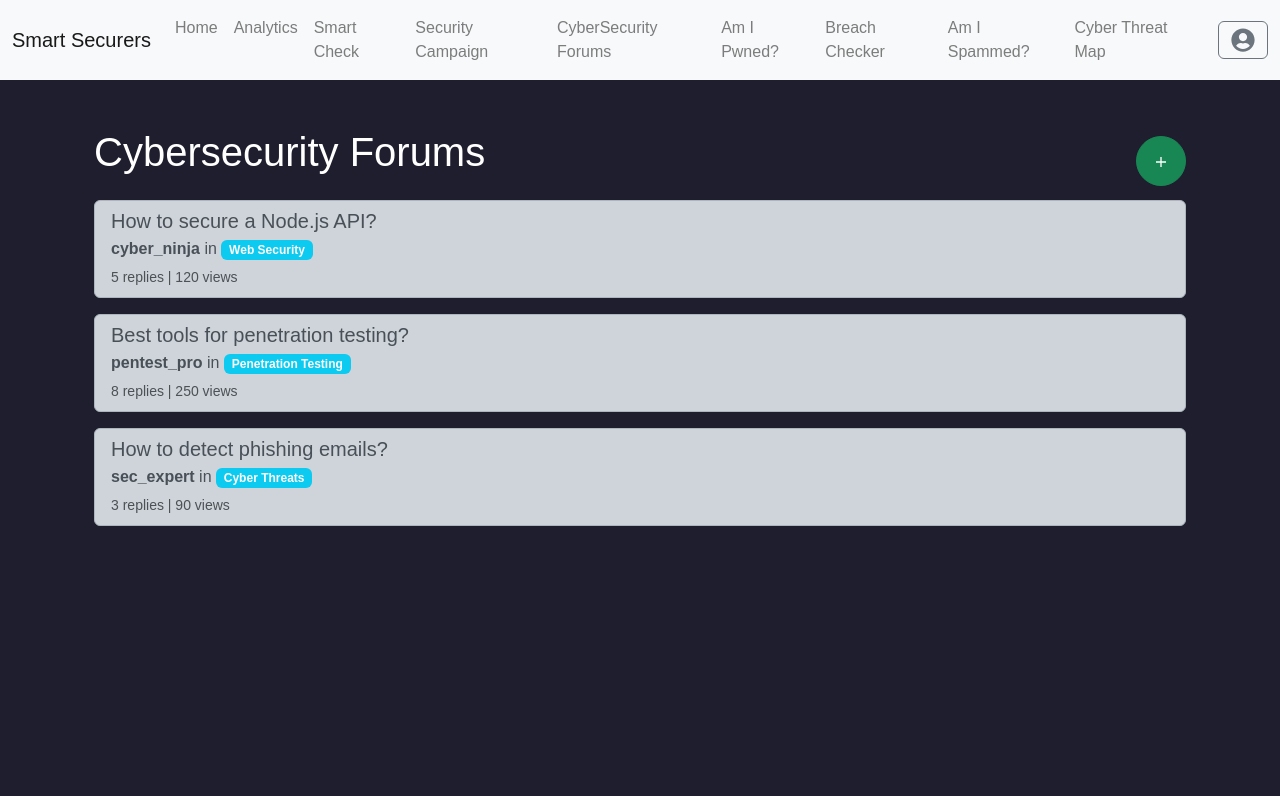
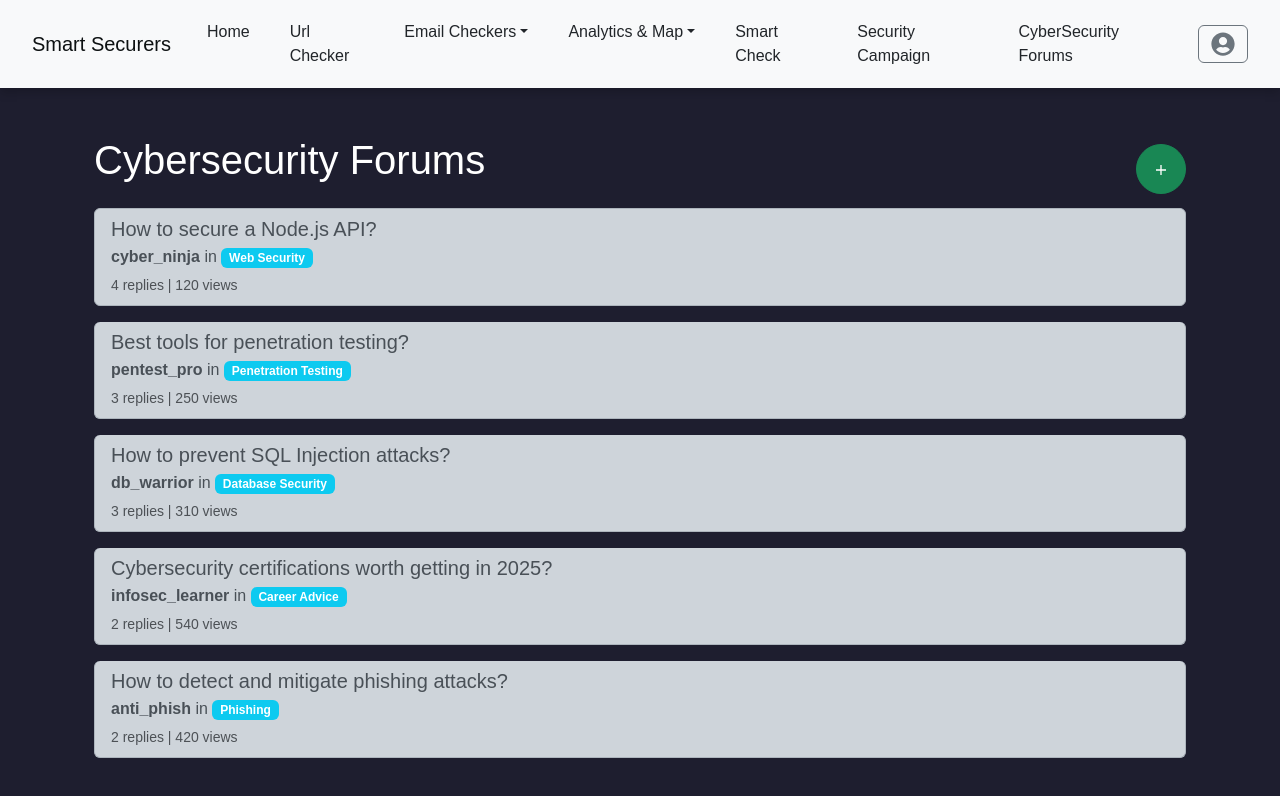
Before and after one commit to ZaraFatima123/Cyber_teamz_work, a React (Create React App) app: page /forums in a window 1280 px wide. Shown: the top 796 px of the page. Built offline with nearby package versions, Linux system fonts and the light colour scheme.

Commit message:
updated ui

```diff
--- a/src/components/Dash.css
+++ b/src/components/Dash.css
@@ -1,76 +1,180 @@
-/* Custom Styles */
-.dash-card {
-    border-radius: 15px;
-    background: linear-gradient(145deg, #ffffff, #f0f0f0);
-    border: none;
+/* Base Styling */
+body {
+  font-family: 'Segoe UI', Tahoma, Geneva, Verdana, sans-serif;
+  background-color: #f4f6f9;
+  color: #2c3e50;
 }
 
+/* Card Styling */
+.dash-card {
+  border-radius: 20px;
+  background: linear-gradient(145deg, #ffffff, #e0e6ef);
+  border: none;
+  box-shadow: 0 6px 12px rgba(0, 0, 0, 0.1);
+  padding: 30px;
+  transition: all 0.3s ease;
+}
+
+.dash-card:hover {
+  transform: translateY(-10px);
+  box-shadow: 0 12px 24px rgba(0, 0, 0, 0.15);
+}
+
+/* Header Styling */
 .dash-title {
+  font-size: 2.8rem;
+  font-weight: bold;
+  color: #1a2a3a;
+  text-transform: uppercase;
+  margin-bottom: 15px;
+}
+
+.dash-subtitle {
+  font-size: 1.2rem;
+  color: #7f8c8d;
+  margin-bottom: 30px;
+  font-weight: 500;
+}
+
+/* Form Styling */
+.dash-label {
+  font-weight: 600;
+  color: #34495e;
+  font-size: 1.1rem;
+}
+
+.dash-input {
+  border-radius: 12px;
+  border: 2px solid #dfe6e9;
+  padding: 12px 20px;
+  font-size: 1rem;
+  transition: all 0.3s ease;
+  margin-bottom: 20px;
+}
+
+.dash-input:focus {
+  border-color: #3498db;
+  outline: none;
+  box-shadow: 0 0 5px rgba(52, 152, 219, 0.3);
+}
+
+/* Button Styling */
+.dash-button {
+  border-radius: 12px;
+  padding: 12px 35px;
+  font-weight: 600;
+  background-color: #3498db;
+  border: none;
+  color: white;
+  transition: background-color 0.3s ease, transform 0.2s ease;
+  font-size: 1.1rem;
+}
+
+.dash-button:hover {
+  background-color: #2980b9;
+  transform: scale(1.05);
+}
+
+.dash-button:disabled {
+  background-color: #7f8c8d;
+  cursor: not-allowed;
+}
+
+/* Alerts */
+.dash-alert {
+  border-radius: 12px;
+  margin-top: 20px;
+  padding: 15px;
+  font-size: 1.1rem;
+}
+
+/* Report Section */
+.dash-report-card {
+  background-color: #ffffff;
+  border-radius: 20px;
+  padding: 30px;
+  box-shadow: 0 6px 12px rgba(0, 0, 0, 0.1);
+}
+
+.dash-report-title {
+  font-size: 1.8rem;
+  font-weight: bold;
+  color: #1a2a3a;
+  margin-bottom: 20px;
+  text-align: center;
+}
+
+.metric-card {
+  background-color: #ecf0f1;
+  border-radius: 12px;
+  padding: 20px;
+  box-shadow: 0 4px 8px rgba(0, 0, 0, 0.1);
+  margin-bottom: 15px;
+  transition: all 0.3s ease;
+}
+
+.metric-card:hover {
+  background-color: #dfe6e9;
+  transform: translateY(-5px);
+}
+
+.metric-card h5 {
+  font-size: 1.2rem;
+  font-weight: 600;
+  color: #7f8c8d;
+}
+
+.metric-card h3 {
   font-size: 2.5rem;
   font-weight: bold;
   color: #2c3e50;
 }
 
-  .dash-subtitle {
-    font-size: 1.1rem;
-    color: #7f8c8d;
-  }
-
-  .dash-label {
-    font-weight: 600;
-    color: #34495e;
-  }
-
-  .dash-input {
-    border-radius: 10px;
-    border: 2px solid #dfe6e9;
-    padding: 10px;
-    transition: border-color 0.3s ease;
-  }
-
-  .dash-input:focus {
-    border-color: #3498db;
-    box-shadow: none;
-  }
-
-  .dash-button {
-    border-radius: 10px;
-    padding: 10px 30px;
-    font-weight: 600;
-    background-color: #3498db;
-    border: none;
-    transition: background-color 0.3s ease;
-  }
-
-  .dash-button:hover {
-    background-color: #2980b9;
-  }
-
-  .dash-alert {
+/* Progress Bar Styling */
+.progress-bar-custom {
+  height: 20px;
   border-radius: 10px;
 }
 
-  .dash-report-card {
-    border-radius: 15px;
-    background: #ffffff;
-    box-shadow: 0 4px 8px rgba(0, 0, 0, 0.1);
-  }
-
-  .dash-report-title {
-    font-size: 1.5rem;
-    font-weight: bold;
-    color: #2c3e50;
+.progress-bar-custom .progress-bar {
+  transition: width 0.5s ease-in-out;
 }
 
 .dash-table {
-    border-radius: 10px;
+  width: 100%;
+  border-radius: 12px;
   overflow: hidden;
 }
 
 .dash-table td {
-    padding: 12px;
+  padding: 15px;
 }
 
 .dash-table tr:hover {
   background-color: #f8f9fa;
 }
+
+/* Spinner Styling */
+.spinner-border {
+  color: #3498db;
+}
+
+/* Responsive Design */
+@media (max-width: 768px) {
+  .dash-title {
+    font-size: 2.2rem;
+  }
+
+  .dash-subtitle {
+    font-size: 1rem;
+  }
+
+  .dash-button {
+    font-size: 1rem;
+    padding: 10px 25px;
+  }
+
+  .metric-card {
+    margin-bottom: 20px;
+  }
+}
--- a/src/components/ForumCard.jsx
+++ b/src/components/ForumCard.jsx
@@ -1,16 +1,15 @@
-import React from "react";
-import { Link } from "react-router-dom";
+import React, { useState } from "react";
+import Replies from "./Replies";
 
 function ForumCard({ forum }) {
+  const [showModal, setShowModal] = useState(false);
+
   return (
-    <Link
-      to={`/forums/${forum.id}`}
-      state={forum}
-      style={{ textDecoration: "none" }}
-    >
+    <>
       <div
-        key={forum.id}
+        onClick={() => setShowModal(true)}
         className="list-group-item list-group-item-dark mb-3 rounded"
+        style={{ cursor: "pointer" }}
       >
         <h5 className="mb-1">{forum.title}</h5>
         <p className="mb-1">
@@ -18,10 +17,17 @@ function ForumCard({ forum }) {
           <span className="badge bg-info">{forum.category}</span>
         </p>
         <small className="text-muted">
-          {forum.replies} replies | {forum.views} views
+          {forum.replies.length} replies | {forum.views} views
         </small>
       </div>
-    </Link>
+
+      {/* Replies Modal */}
+      <Replies
+        forum={forum}
+        show={showModal}
+        onHide={() => setShowModal(false)}
+      />
+    </>
   );
 }
 
--- a/src/components/Forums.jsx
+++ b/src/components/Forums.jsx
@@ -1,7 +1,9 @@
 import React, { useState } from "react";
 import ForumCard from "./ForumCard";
+import Replies from "./Replies";
 import { IoMdAdd } from "react-icons/io";
 import CreateForumModal from "./CreateForumModal";
+
 const dummyData = [
   {
     id: 1,
@@ -10,7 +12,32 @@ const dummyData = [
     author: "cyber_ninja",
     body: "I'm building an API with Node.js and Express. What are the best practices for securing it against common vulnerabilities?",
     createdAt: "2025-02-06T10:30:00Z",
-    replies: 5,
+    replies: [
+      {
+        id: 1,
+        author: "dev_master",
+        body: "Use HTTPS and secure headers.",
+        createdAt: "2025-02-06T12:00:00Z",
+      },
+      {
+        id: 2,
+        author: "cyber_expert",
+        body: "Implement rate limiting and input validation.",
+        createdAt: "2025-02-06T13:30:00Z",
+      },
+      {
+        id: 3,
+        author: "api_guard",
+        body: "Use JWT for authentication.",
+        createdAt: "2025-02-06T14:15:00Z",
+      },
+      {
+        id: 4,
+        author: "firewall_warrior",
+        body: "Set up a Web Application Firewall (WAF).",
+        createdAt: "2025-02-06T15:00:00Z",
+      },
+    ],
     views: 120,
   },
   {
@@ -20,28 +47,121 @@ const dummyData = [
     author: "pentest_pro",
     body: "What are the most effective tools for penetration testing in 2025? I'm looking for something versatile for both web and network security.",
     createdAt: "2025-02-05T14:45:00Z",
-    replies: 8,
+    replies: [
+      {
+        id: 5,
+        author: "security_guru",
+        body: "Try Burp Suite and Nmap.",
+        createdAt: "2025-02-05T16:00:00Z",
+      },
+      {
+        id: 6,
+        author: "whitehat_x",
+        body: "Metasploit is a must-have!",
+        createdAt: "2025-02-05T16:45:00Z",
+      },
+      {
+        id: 7,
+        author: "infosec_hunter",
+        body: "Wireshark is great for network analysis.",
+        createdAt: "2025-02-05T17:30:00Z",
+      },
+    ],
     views: 250,
   },
   {
     id: 3,
-    title: "How to detect phishing emails?",
-    category: "Cyber Threats",
-    author: "sec_expert",
-    body: "Many of my colleagues fall for phishing scams. What are some reliable ways to detect phishing emails before clicking on malicious links?",
-    createdAt: "2025-02-04T18:15:00Z",
-    replies: 3,
-    views: 90,
+    title: "How to prevent SQL Injection attacks?",
+    category: "Database Security",
+    author: "db_warrior",
+    body: "What are the best methods to prevent SQL Injection in modern web applications?",
+    createdAt: "2025-02-04T18:00:00Z",
+    replies: [
+      {
+        id: 8,
+        author: "query_pro",
+        body: "Always use prepared statements and parameterized queries.",
+        createdAt: "2025-02-04T19:30:00Z",
+      },
+      {
+        id: 9,
+        author: "data_guard",
+        body: "Sanitize user inputs before using them.",
+        createdAt: "2025-02-04T20:10:00Z",
+      },
+      {
+        id: 10,
+        author: "security_dev",
+        body: "Use ORM tools to prevent direct SQL execution.",
+        createdAt: "2025-02-04T21:00:00Z",
+      },
+    ],
+    views: 310,
+  },
+  {
+    id: 4,
+    title: "Cybersecurity certifications worth getting in 2025?",
+    category: "Career Advice",
+    author: "infosec_learner",
+    body: "Which cybersecurity certifications will be most valuable in 2025?",
+    createdAt: "2025-02-03T09:15:00Z",
+    replies: [
+      {
+        id: 11,
+        author: "certified_hacker",
+        body: "Consider OSCP, CISSP, and CEH.",
+        createdAt: "2025-02-03T11:45:00Z",
+      },
+      {
+        id: 12,
+        author: "security_guru",
+        body: "CISM and CISA are great for management roles.",
+        createdAt: "2025-02-03T12:30:00Z",
+      },
+    ],
+    views: 540,
+  },
+  {
+    id: 5,
+    title: "How to detect and mitigate phishing attacks?",
+    category: "Phishing",
+    author: "anti_phish",
+    body: "What are the best ways to identify phishing emails and protect users from them?",
+    createdAt: "2025-02-02T21:30:00Z",
+    replies: [
+      {
+        id: 13,
+        author: "security_expert",
+        body: "Look for suspicious URLs and educate users about email spoofing.",
+        createdAt: "2025-02-02T23:00:00Z",
+      },
+      {
+        id: 14,
+        author: "cyber_defense",
+        body: "Implement SPF, DKIM, and DMARC for email authentication.",
+        createdAt: "2025-02-02T23:45:00Z",
+      },
+    ],
+    views: 420,
   },
 ];
+
 function Forums() {
   const [forums, setForums] = useState(dummyData);
+  const [selectedForum, setSelectedForum] = useState(null);
+  const [showReplies, setShowReplies] = useState(false);
+
+  const handleShowReplies = (forum) => {
+    setSelectedForum(forum);
+    setShowReplies(true);
+  };
+
   return (
     <div className="container mt-5">
       <div className="d-flex justify-content-between">
         <h1 className="mb-4 text-white">Cybersecurity Forums</h1>
         <button
-          className="btn btn-success my-2 rounded-circle "
+          className="btn btn-success my-2 rounded-circle"
           style={{ height: 50, width: 50 }}
           data-bs-toggle="modal"
           data-bs-target="#forumModal"
@@ -51,10 +171,23 @@ function Forums() {
       </div>
       <div className="list-group">
         {forums.map((item) => (
-          <ForumCard forum={item} />
+          <ForumCard
+            key={item.id}
+            forum={item}
+            onShowReplies={handleShowReplies}
+          />
         ))}
       </div>
       <CreateForumModal forums={forums} setForums={setForums} />
+
+      {/* Replies Modal */}
+      {selectedForum && (
+        <Replies
+          forum={selectedForum}
+          show={showReplies}
+          onHide={() => setShowReplies(false)}
+        />
+      )}
     </div>
   );
 }
--- a/src/components/Naa.jsx
+++ b/src/components/Naa.jsx
@@ -1,6 +1,7 @@
 import React, { useEffect, useState } from "react";
 import { Link } from "react-router-dom";
 import { FaUserCircle } from "react-icons/fa";
+import "./Navbar.css";
 
 const Naa = () => {
   const [darkMode, setDarkMode] = useState(false);
@@ -19,7 +20,8 @@ const Naa = () => {
             {
               pageLanguage: "en",
               includedLanguages: "en,es,fr,de,it,hi,ta,ar,ur",
-              layout: window.google.translate.TranslateElement.InlineLayout.SIMPLE,
+              layout:
+                window.google.translate.TranslateElement.InlineLayout.SIMPLE,
             },
             "google_translate_element"
           );
@@ -31,16 +33,23 @@ const Naa = () => {
     if (!document.getElementById(scriptId)) {
       const script = document.createElement("script");
       script.id = scriptId;
-      script.src = "https://translate.google.com/translate_a/element.js?cb=googleTranslateElementInit";
+      script.src =
+        "https://translate.google.com/translate_a/element.js?cb=googleTranslateElementInit";
       script.async = true;
       document.body.appendChild(script);
     }
   }, []);
 
   return (
-    <nav className={`navbar navbar-expand-lg ${darkMode ? "navbar-dark bg-dark" : "navbar-light bg-light"}`}>
+    <nav
+      className={`navbar navbar-expand-lg ${
+        darkMode ? "navbar-dark bg-dark" : "navbar-light bg-light"
+      }`}
+    >
       <div className="container-fluid">
-        <Link className="navbar-brand" to="/">Smart Securers</Link>
+        <Link className="navbar-brand" to="/">
+          Smart Securers
+        </Link>
         <button
           className="navbar-toggler"
           type="button"
@@ -55,34 +64,125 @@ const Naa = () => {
 
         <div className="collapse navbar-collapse" id="navbarNav">
           <ul className="navbar-nav ms-auto">
-            <li className="nav-item"><Link className="nav-link" to="/">Home</Link></li>
-            <li className="nav-item"><Link className="nav-link" to="/analytics">Analytics</Link></li>
-            <li className="nav-item"><Link className="nav-link" to="/smartcheck">Smart Check</Link></li>
-            <li className="nav-item"><Link className="nav-link" to="/security-campaign">Security Campaign</Link></li>
-             <li className="nav-item"><Link className="nav-link" to="/forums">CyberSecurity Forums</Link></li>
-            <li className="nav-item"><Link className="nav-link" to="/am-i-pawned">Am I Pwned?</Link></li>
-            <li className="nav-item"><Link className="nav-link" to="/breach">Breach Checker</Link></li>
-            <li className="nav-item"><Link className="nav-link" to="/spam">Am I Spammed?</Link></li>
-            <li className="nav-item"><Link className="nav-link" to="/cyber">Cyber Threat Map</Link></li>
+            <li className="nav-item">
+              <Link className="nav-link" to="/">
+                Home
+              </Link>
+            </li>
+            <li className="nav-item">
+              <Link className="nav-link" to="/url-checker">
+                Url Checker
+              </Link>
+            </li>
+
+            <li className="nav-item dropdown">
+              <Link
+                className="nav-link dropdown-toggle"
+                to="/"
+                id="urlCheckersDropdown"
+                role="button"
+                data-bs-toggle="dropdown"
+                aria-expanded="false"
+              >
+                Email Checkers
+              </Link>
+              <ul
+                className="dropdown-menu"
+                aria-labelledby="urlCheckersDropdown"
+              >
+                <li>
+                  <Link className="dropdown-item" to="/breach">
+                    Breach Checker
+                  </Link>
+                </li>
+                <li>
+                  <Link className="dropdown-item" to="/spam">
+                    Am I Spammed?
+                  </Link>
+                </li>
+              </ul>
+            </li>
+
+            {/* Dropdown for Analytics & Map */}
+            <li className="nav-item dropdown">
+              <Link
+                className="nav-link dropdown-toggle"
+                to="/"
+                id="analyticsDropdown"
+                role="button"
+                data-bs-toggle="dropdown"
+                aria-expanded="false"
+              >
+                Analytics & Map
+              </Link>
+              <ul className="dropdown-menu" aria-labelledby="analyticsDropdown">
+                <li>
+                  <Link className="dropdown-item" to="/analytics">
+                    Analytics
+                  </Link>
+                </li>
+                <li>
+                  <Link className="dropdown-item" to="/cyber">
+                    Cyber Threat Map
+                  </Link>
+                </li>
+              </ul>
+            </li>
+
+            <li className="nav-item">
+              <Link className="nav-link" to="/smartcheck">
+                Smart Check
+              </Link>
+            </li>
+            <li className="nav-item">
+              <Link className="nav-link" to="/security-campaign">
+                Security Campaign
+              </Link>
+            </li>
+            <li className="nav-item">
+              <Link className="nav-link" to="/forums">
+                CyberSecurity Forums
+              </Link>
+            </li>
           </ul>
 
           {/* User Settings Button */}
-          <button className="btn btn-outline-secondary ms-3" data-bs-toggle="modal" data-bs-target="#settingsModal">
+          <button
+            className="btn btn-outline-secondary ms-3"
+            data-bs-toggle="modal"
+            data-bs-target="#settingsModal"
+          >
             <FaUserCircle size={24} />
           </button>
         </div>
       </div>
 
       {/* Settings Modal */}
-      <div className="modal fade" id="settingsModal" tabIndex="-1" aria-labelledby="settingsModalLabel" aria-hidden="true">
+      <div
+        className="modal fade"
+        id="settingsModal"
+        tabIndex="-1"
+        aria-labelledby="settingsModalLabel"
+        aria-hidden="true"
+      >
         <div className="modal-dialog">
-          <div className={`modal-content p-3 ${darkMode ? "bg-dark text-white" : "bg-light text-dark"}`}>
+          <div
+            className={`modal-content p-3 ${
+              darkMode ? "bg-dark text-white" : "bg-light text-dark"
+            }`}
+          >
             <div className="modal-header">
-              <h5 className="modal-title" id="settingsModalLabel">Settings</h5>
-              <button type="button" className="btn-close" data-bs-dismiss="modal" aria-label="Close"></button>
+              <h5 className="modal-title" id="settingsModalLabel">
+                Settings
+              </h5>
+              <button
+                type="button"
+                className="btn-close"
+                data-bs-dismiss="modal"
+                aria-label="Close"
+              ></button>
             </div>
             <div className="modal-body d-flex flex-column gap-3">
-
               {/* Dark Mode Toggle */}
               <div className="form-check form-switch">
                 <input
@@ -102,17 +202,6 @@ const Naa = () => {
                 <h6>Language Preferences</h6>
                 <div id="google_translate_element"></div>
               </div>
-
-              {/* Account Dropdown */}
-              <div className="dropdown">
-                <button className="btn btn-outline-secondary dropdown-toggle" type="button" id="accountDropdown" data-bs-toggle="dropdown">
-                  Account Options
-                </button>
-                <ul className="dropdown-menu dropdown-menu-end" aria-labelledby="accountDropdown">
-                  <li><Link className="dropdown-item" to="/login">Login</Link></li>
-                  <li><button className="dropdown-item" data-bs-dismiss="modal">Close</button></li>
-                </ul>
-              </div>
             </div>
           </div>
         </div>
--- a/src/components/Navbar.css
+++ b/src/components/Navbar.css
@@ -1,73 +1,63 @@
-/* Navbar Base Styles */
+
 .navbar {
     padding: 10px 20px;
     box-shadow: 0px 4px 10px rgba(0, 0, 0, 0.2);
 }
-
-/* Light Mode Navbar */
 .navbar-light {
     background-color: #f8f9fa !important;
 }
 
-/* Dark Mode Navbar */
 .navbar-dark {
     background-color: #121212 !important;
 }
 
-/* Website Name (Navbar Brand) */
 .navbar-light .navbar-brand {
-    color: #0d1112 !important; /* Dark color in light mode */
+    color: #0d1112 !important;
 }
 
 .navbar-dark .navbar-brand {
-    color: #ffffff !important; /* White color in dark mode */
+    color: #ffffff !important;
 }
 
-/* Navbar Items */
 .navbar-nav {
-    margin-left: auto; /* Pushes nav buttons to the right */
+    margin-left: auto;
 }
 
-/* Light Mode Navbar Links */
 .navbar-light .navbar-nav .nav-link {
     padding: 10px 20px;
-    border-radius: 20px; /* Curvy rectangle */
+    border-radius: 20px;
     transition: background-color 0.3s ease, color 0.3s ease;
     font-weight: 500;
-    color: #212529 !important; /* Dark text in light mode */
+    color: #212529 !important;
     background-color: transparent;
 }
 
-/* Dark Mode Navbar Links */
 .navbar-dark .navbar-nav .nav-link {
-    color: #ffffff !important; /* White text in dark mode */
+    color: #ffffff !important;
 }
 
-/* Hover Effect: Light black/grey */
 .navbar-light .navbar-nav .nav-link:hover,
 .navbar-dark .navbar-nav .nav-link:hover {
-    background-color: #495057; /* Light black/grey */
+    background-color: #495057;
     color: white !important;
 }
 
-/* Active (Clicked) State: Blue */
 .navbar-light .navbar-nav .nav-link.active,
 .navbar-light .navbar-nav .nav-link:focus,
 .navbar-dark .navbar-nav .nav-link.active,
 .navbar-dark .navbar-nav .nav-link:focus {
-    background-color: #007bff; /* Blue */
+    background-color: #007bff;
     color: white !important;
     box-shadow: 0px 0px 10px rgba(0, 123, 255, 0.4);
-    border-radius: 20px; /* Curvy rectangle */
+    border-radius: 20px;
 }
 
-/* Navbar Toggle Button */
+
 .navbar-toggler {
     border: none;
     outline: none;
 }
 
-/* Responsive Navbar */
 @media (max-width: 991px) {
     .navbar-nav {
         text-align: center;
--- /dev/null
+++ b/src/components/Replies.jsx
@@ -0,0 +1,45 @@
+import React from "react";
+import { Modal, Button } from "react-bootstrap";
+
+function Replies({ forum, show, onHide }) {
+  return (
+    <Modal show={show} onHide={onHide} size="lg" centered>
+      <Modal.Header closeButton>
+        <Modal.Title>{forum?.title}</Modal.Title>
+      </Modal.Header>
+      <Modal.Body>
+        <p className="text-muted">
+          Posted by <strong>{forum?.author}</strong> on{" "}
+          {new Date(forum?.createdAt).toLocaleString()}
+        </p>
+        <span className="badge bg-primary">{forum?.category}</span>
+        <hr />
+        <p>{forum?.body}</p>
+        <h5>Replies:</h5>
+        <div className="replies-section">
+          {forum?.replies?.length > 0 ? (
+            forum.replies.map((reply) => (
+              <div key={reply.id} className="reply mb-3">
+                <p>
+                  <strong>{reply.author}:</strong> {reply.body}
+                </p>
+                <small className="text-muted">
+                  {new Date(reply.createdAt).toLocaleString()}
+                </small>
+              </div>
+            ))
+          ) : (
+            <p className="text-muted">No replies yet.</p>
+          )}
+        </div>
+      </Modal.Body>
+      <Modal.Footer>
+        <Button variant="secondary" onClick={onHide}>
+          Close
+        </Button>
+      </Modal.Footer>
+    </Modal>
+  );
+}
+
+export default Replies;
```
Also changed, not shown: src/App.js (+6 -15 lines), src/components/Dash.js (+24 -4 lines). Lines whose indentation alone changed are shown as unchanged.
